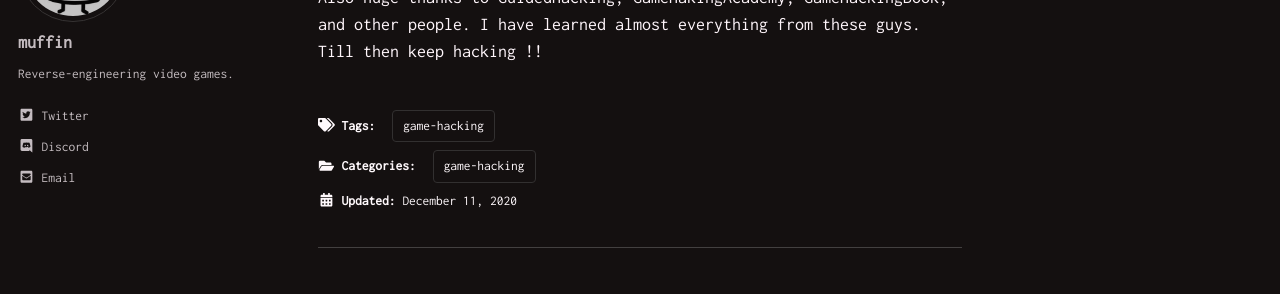
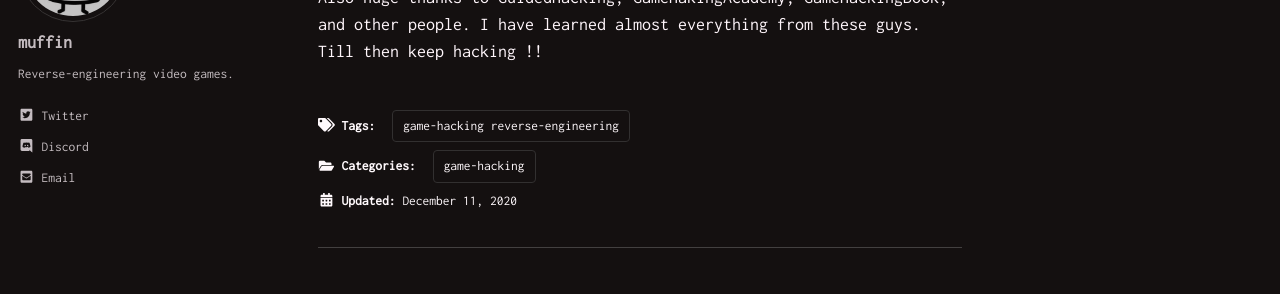
Before and after one commit to muff-in/muff-in.github.io, a Jekyll site: the page built from _posts/2020-12-11-intro-to-game-hacking.markdown, in a window 1280 px wide and 900 px high, scrolled down 8629 px. Shown: the part 142-436 px from the top of the window. Built offline with Jekyll 4.4.1, drawn with Linux system fonts in a browser that asks for light colours; cached includes are drawn as plain includes; emoji names are drawn with the system emoji font.

Commit message:
Update 2020-12-11-intro-to-game-hacking.markdown

```diff
--- a/_posts/2020-12-11-intro-to-game-hacking.markdown
+++ b/_posts/2020-12-11-intro-to-game-hacking.markdown
@@ -3,7 +3,7 @@ title: "Introduction to Game Hacking!"
 date: "2020-12-11"
 layout: single
 tags:
-- game-hacking
+- game-hacking reverse-engineering
 categories:
 - game-hacking
 ---
```
